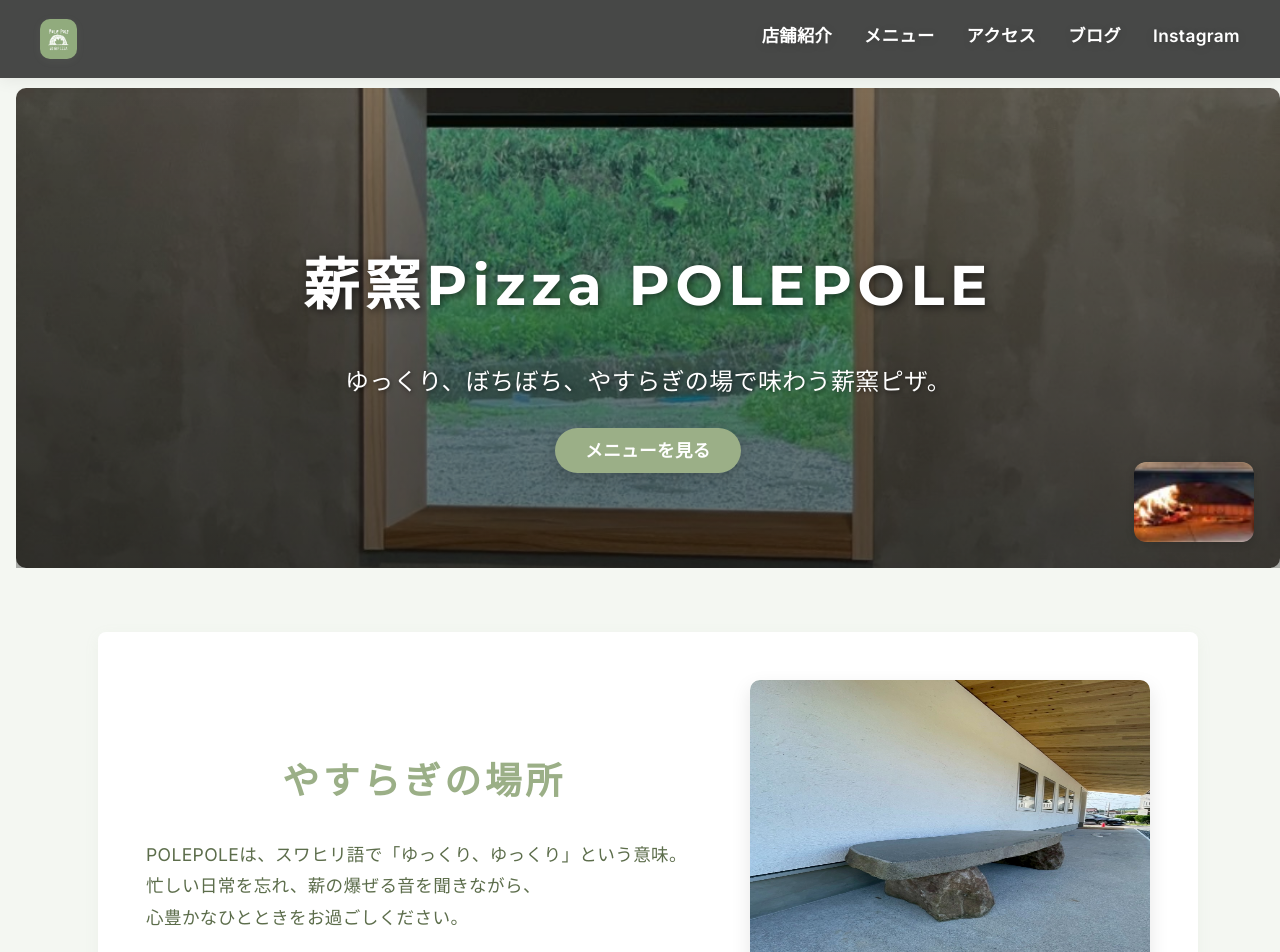
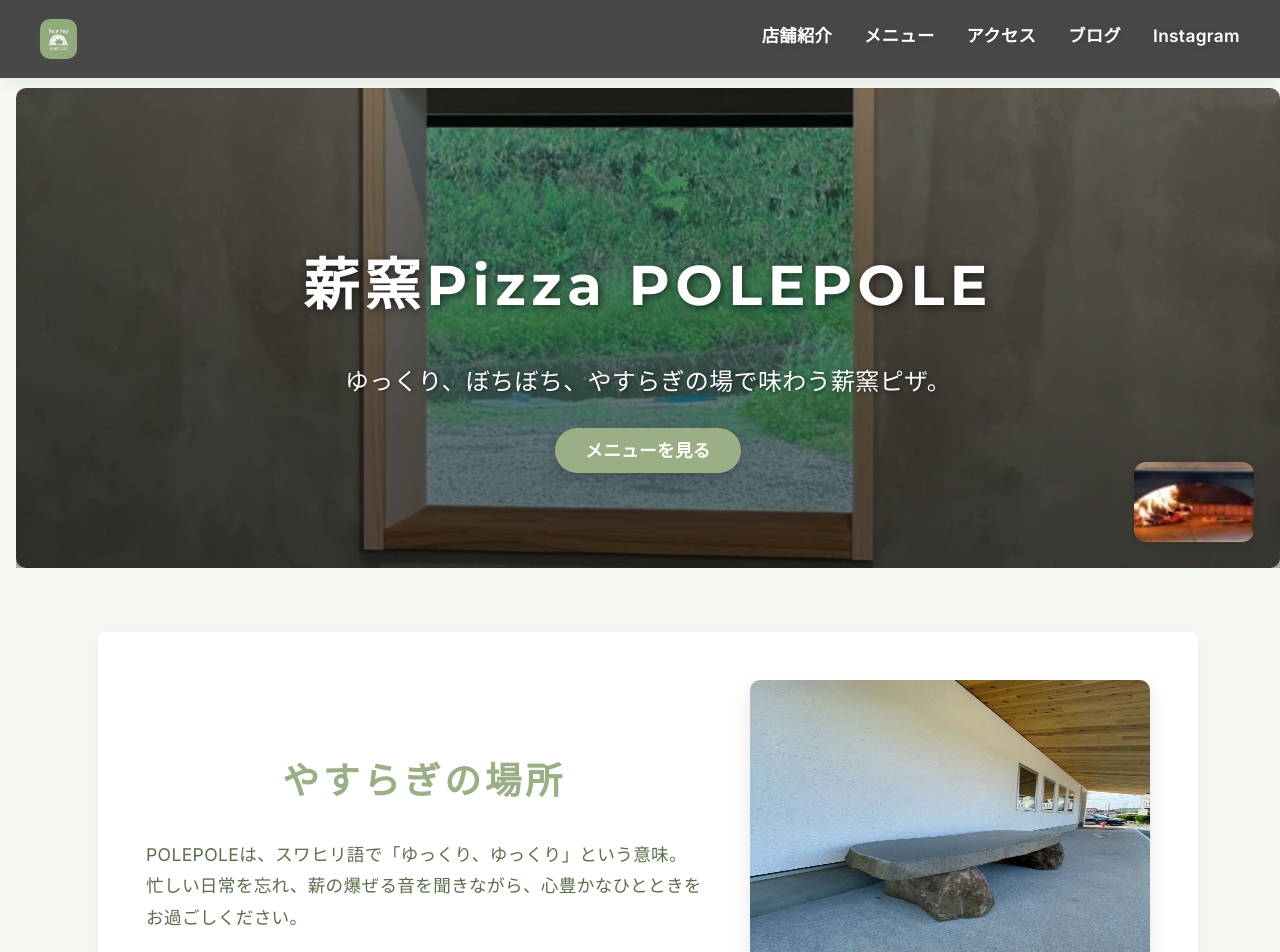
Before and after one commit to nagahiro-fujiwara/pizza-polepole, a Next.js app: page / in a window 1280 px wide. Shown: the top 952 px of the page. Built offline with nearby package versions, Linux system fonts and the light colour scheme; a web font is replaced by a local one.

Commit message:
[fix] 改行キモいのを変更

```diff
--- a/src/app/page.tsx
+++ b/src/app/page.tsx
@@ -115,8 +115,7 @@ export default function Home() {
             <h2 className={styles.sectionTitle}>やすらぎの場所</h2>
             <p>
               POLEPOLEは、スワヒリ語で「ゆっくり、ゆっくり」という意味。<br />
-              忙しい日常を忘れ、薪の爆ぜる音を聞きながら、<br />
-              心豊かなひとときをお過ごしください。
+              忙しい日常を忘れ、薪の爆ぜる音を聞きながら、心豊かなひとときをお過ごしください。
             </p>
           </div>
           <div className={styles.aboutImage}>
```
